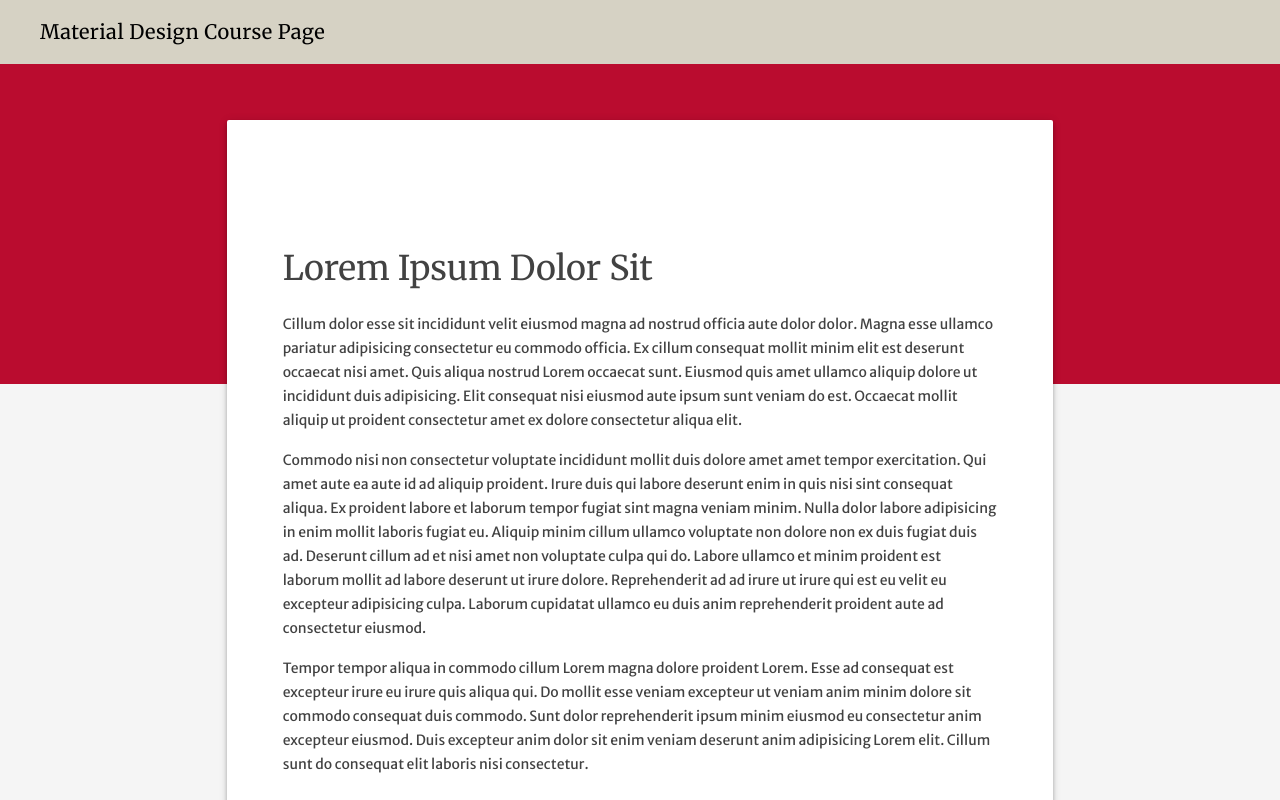
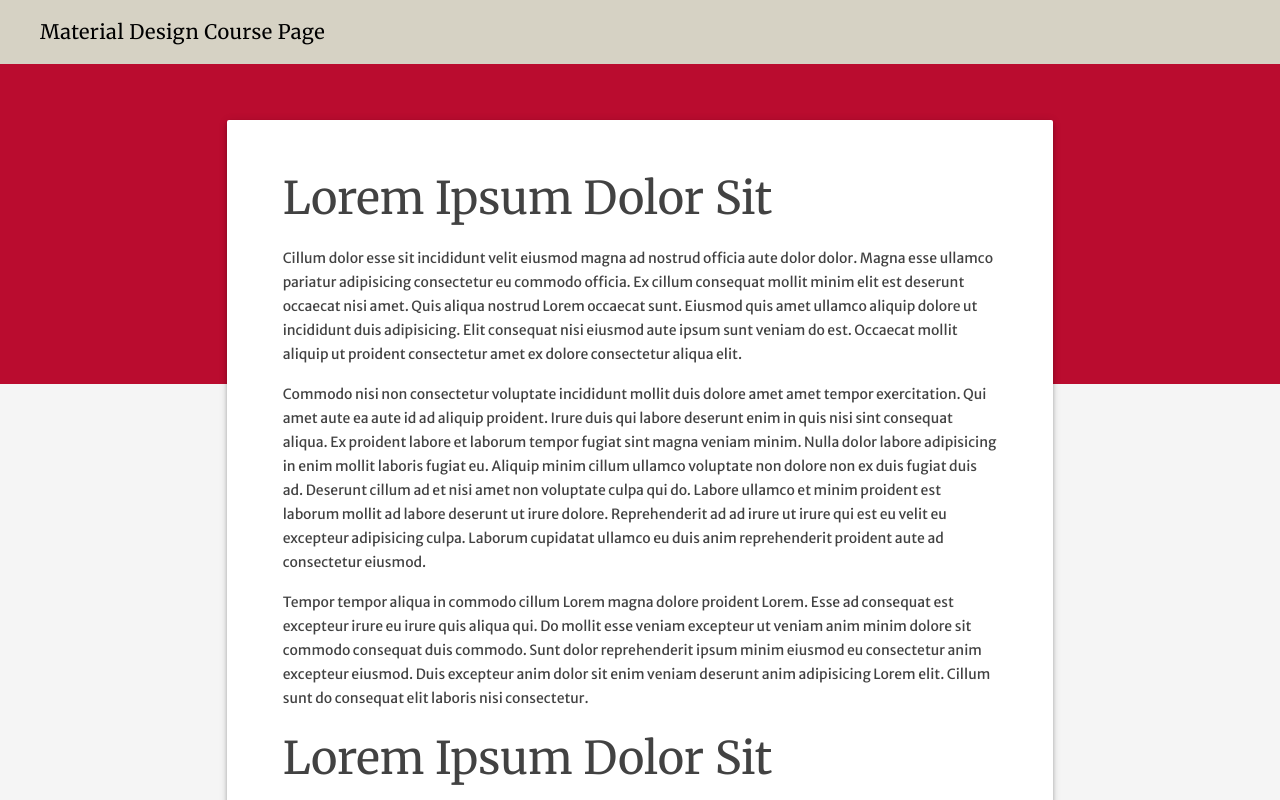
Before and after one commit to uga-ool/course-pages, a website: page mdl/templates/article/course-page.html in a window 1280 px wide. Drawn offline with Linux system fonts and the light colour scheme.

Commit message:
removed demo classes; adjusted container padding

```diff
--- a/mdl/templates/article/course-page.html
+++ b/mdl/templates/article/course-page.html
@@ -36,20 +36,20 @@
 
   </head>
   <body>
-    <div class="demo-layout mdl-layout mdl-layout--fixed-header mdl-js-layout mdl-color--grey-100">
+    <div class="layout mdl-layout mdl-layout--fixed-header mdl-js-layout mdl-color--grey-100">
       <header class="header mdl-layout__header mdl-layout__header--scroll">
         <div class="mdl-layout__header-row">
-          <span class="header mdl-layout-title">Material Design Course Page</span>
+          <h1 class="header mdl-layout-title">Material Design Course Page</h1>
         </div>
       </header>
-      <div class="demo-ribbon"></div>
-      <main class="demo-main mdl-layout__content">
+      <div class="ribbon"></div>
+      <main class="main mdl-layout__content">
 
-        <div class="demo-container mdl-grid">
+        <div class="container mdl-grid">
           <div class="mdl-cell mdl-cell--2-col mdl-cell--hide-tablet mdl-cell--hide-phone"></div>
-          <div class="demo-content mdl-color--white mdl-shadow--4dp content mdl-color-text--grey-800 mdl-cell mdl-cell--8-col">
+          <div class="content mdl-color--white mdl-shadow--4dp content mdl-color-text--grey-800 mdl-cell mdl-cell--8-col">
 
-            <h3>Lorem Ipsum Dolor Sit</h3>
+            <h2>Lorem Ipsum Dolor Sit</h2>
               <p>
                 Cillum dolor esse sit incididunt velit eiusmod magna ad nostrud officia aute dolor dolor. Magna esse ullamco pariatur adipisicing consectetur eu commodo officia. Ex cillum consequat mollit minim elit est deserunt occaecat nisi amet. Quis aliqua nostrud Lorem occaecat sunt. Eiusmod quis amet ullamco aliquip dolore ut incididunt duis adipisicing. Elit consequat nisi eiusmod aute ipsum sunt veniam do est. Occaecat mollit aliquip ut proident consectetur amet ex dolore consectetur aliqua elit.
               </p>
@@ -59,7 +59,7 @@
               <p>
                 Tempor tempor aliqua in commodo cillum Lorem magna dolore proident Lorem. Esse ad consequat est excepteur irure eu irure quis aliqua qui. Do mollit esse veniam excepteur ut veniam anim minim dolore sit commodo consequat duis commodo. Sunt dolor reprehenderit ipsum minim eiusmod eu consectetur anim excepteur eiusmod. Duis excepteur anim dolor sit enim veniam deserunt anim adipisicing Lorem elit. Cillum sunt do consequat elit laboris nisi consectetur.
               </p>
-            <h3>Lorem Ipsum Dolor Sit</h3>
+            <h2>Lorem Ipsum Dolor Sit</h2>
               <p>
                 Cillum dolor esse sit incididunt velit eiusmod magna ad nostrud officia aute dolor dolor. Magna esse ullamco pariatur adipisicing consectetur eu commodo officia. Ex cillum consequat mollit minim elit est deserunt occaecat nisi amet. Quis aliqua nostrud Lorem occaecat sunt. Eiusmod quis amet ullamco aliquip dolore ut incididunt duis adipisicing. Elit consequat nisi eiusmod aute ipsum sunt veniam do est. Occaecat mollit aliquip ut proident consectetur amet ex dolore consectetur aliqua elit.
               </p>
--- a/mdl/templates/article/styles.css
+++ b/mdl/templates/article/styles.css
@@ -22,7 +22,7 @@ h1, h2, h3, h4, h5, h6 {
   font-family: 'Merriweather', serif;
 }
 
-.demo-ribbon {
+.ribbon {
   width: 100%;
   height: 40vh;
   background-color: #BA0C2F;
@@ -31,7 +31,7 @@ h1, h2, h3, h4, h5, h6 {
           flex-shrink: 0;
 }
 
-.demo-main {
+.main {
   margin-top: -35vh;
   -webkit-flex-shrink: 0;
       -ms-flex-negative: 0;
@@ -48,23 +48,23 @@ h1, h2, h3, h4, h5, h6 {
   color: #000000;
 }
 
-.demo-container {
+.container {
   max-width: 1600px;
   width: calc(100% - 16px);
   margin: 0 auto;
 }
 
-.demo-content {
+.content {
   border-radius: 2px;
-  padding: 80px 56px;
+  padding: 30px 56px;
   margin-bottom: 80px;
 }
 
-.demo-layout.is-small-screen .demo-content {
+.layout.is-small-screen .content {
   padding: 40px 28px;
 }
 
-.demo-content h3 {
+.content h3 {
   margin-top: 48px;
 }
 
@@ -74,6 +74,6 @@ h1, h2, h3, h4, h5, h6 {
   color: #e9e7e5;
 }
 
-.demo-footer .mdl-mini-footer--link-list a {
+.footer .mdl-mini-footer--link-list a {
   font-size: 13px;
 }
```
